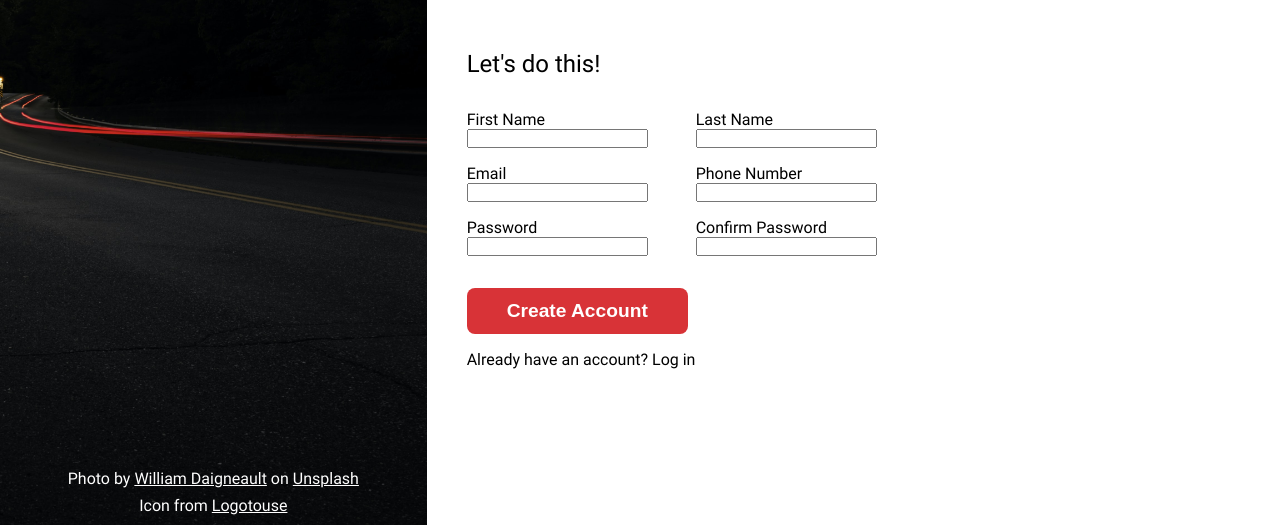
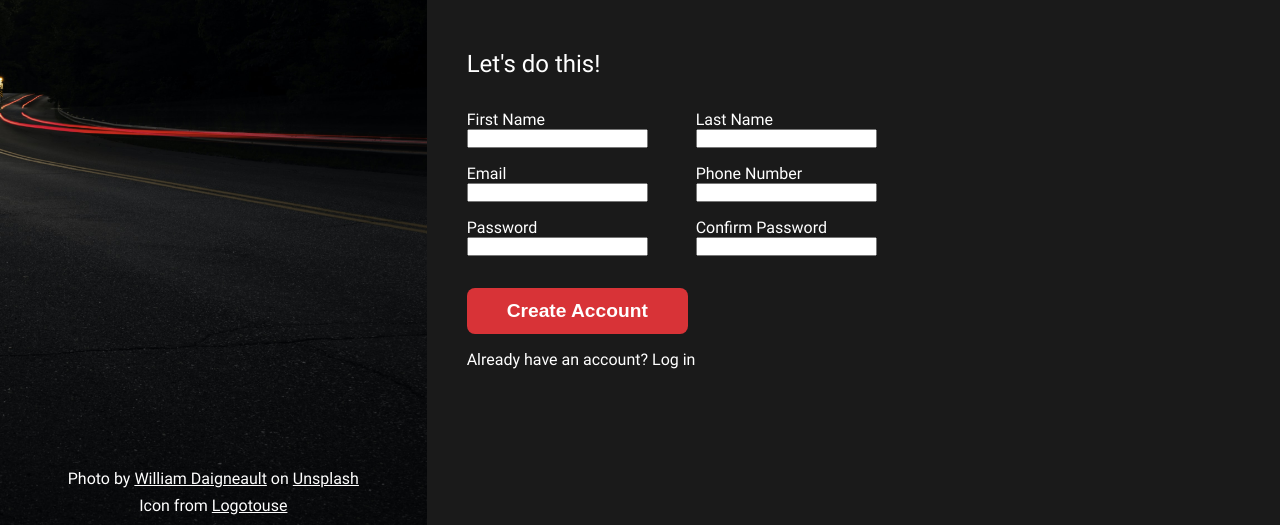
Before and after one commit to Chamara-Wijepala/sign-up-form, a plain HTML site: page index.html in a window 1280 px wide. Shown: the part 275-800 px from the top of the page. Drawn offline with Linux system fonts and the light colour scheme.

Commit message:
Add color palette

```diff
--- a/style.css
+++ b/style.css
@@ -39,10 +39,14 @@ html {
 
 :root {
   font-family: 'roboto';
+  color: white;
+  --main-color: #1a1a1a;
+  --secondary-color: #121416;
   --accent-color: #d83337;
 }
 
 body {
+  background-color: var(--main-color);
   display: flex;
   height: 100vh;
   width: 100vw;
@@ -63,7 +67,6 @@ body {
 
 .header {
   background-color: rgba(0, 0, 0, 0.6);
-  color: white;
   position: relative;
   display: flex;
   justify-content: center;
@@ -79,7 +82,6 @@ body {
 }
 
 .credits {
-  color: white;
   margin-bottom: 10px;
   display: flex;
   flex-direction: column;
```
